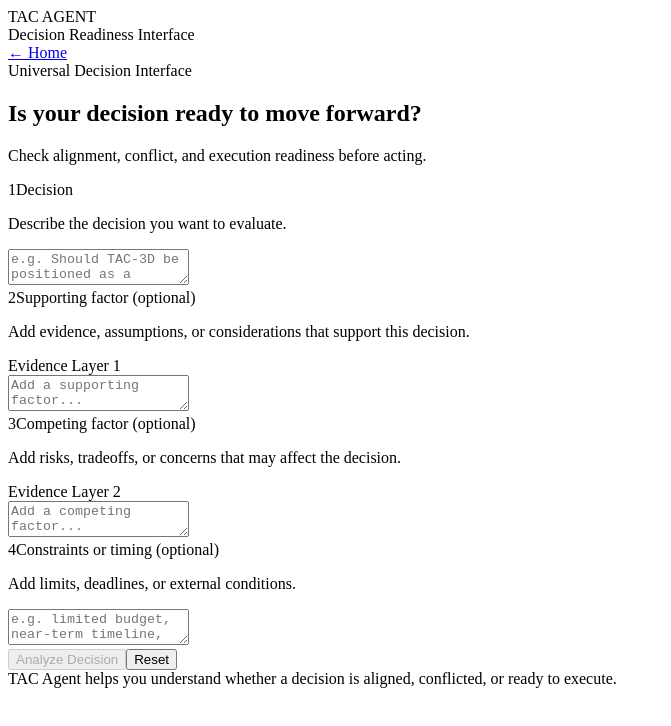
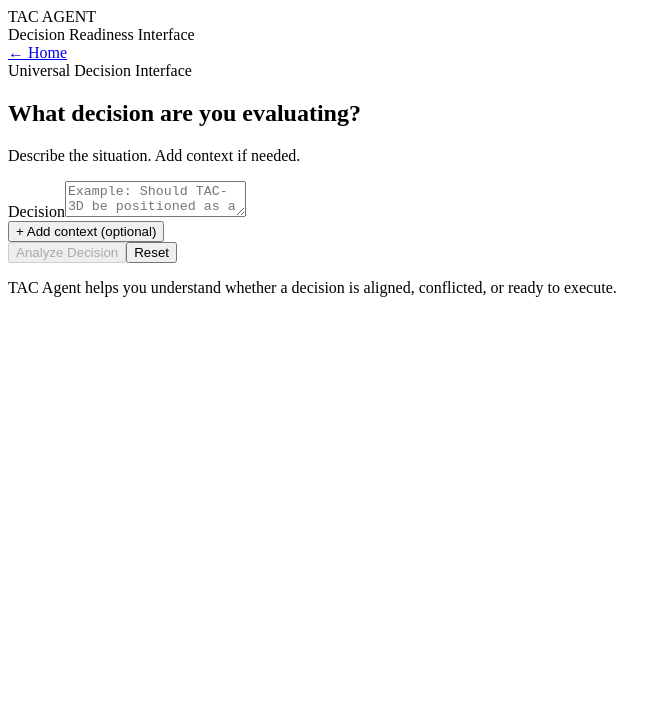
Before and after one commit to seanyangcosmos/tac-agent, a Next.js app: page /chat in a window 1280 px wide. Shown: the top 726 px of the page, without its empty margins (0-671 px from the left). Built offline with nearby package versions, Linux system fonts and the light colour scheme.

Commit message:
convert chat page to cleaner chat layout

```diff
--- a/app/chat/page.tsx
+++ b/app/chat/page.tsx
@@ -35,9 +35,10 @@ function topologyLabel(topology: string) {
 
 export default function ChatPage() {
   const [query, setQuery] = useState("")
-  const [context, setContext] = useState("")
-  const [layer1, setLayer1] = useState("")
-  const [layer2, setLayer2] = useState("")
+  const [supportingSignals, setSupportingSignals] = useState("")
+  const [risks, setRisks] = useState("")
+  const [constraints, setConstraints] = useState("")
+  const [showContext, setShowContext] = useState(false)
   const [result, setResult] = useState<AnalyzeResult | null>(null)
   const [isLoading, setIsLoading] = useState(false)
   const [activeStep, setActiveStep] = useState(0)
@@ -58,10 +59,14 @@ export default function ChatPage() {
 
     try {
       const combinedQuery = [
-        query.trim(),
-        context.trim() ? `Context: ${context.trim()}` : "",
-        layer1.trim() ? `Supporting factor: ${layer1.trim()}` : "",
-        layer2.trim() ? `Competing factor: ${layer2.trim()}` : "",
+        `Decision: ${query.trim()}`,
+        supportingSignals.trim()
+          ? `Supporting signals: ${supportingSignals.trim()}`
+          : "",
+        risks.trim() ? `Risks or tradeoffs: ${risks.trim()}` : "",
+        constraints.trim()
+          ? `Constraints or timing: ${constraints.trim()}`
+          : "",
       ]
         .filter(Boolean)
         .join("\n\n")
@@ -89,6 +94,8 @@ export default function ChatPage() {
         topology: "error",
         summary: "Unable to complete analysis.",
         structural_verdict: "Analysis unavailable",
+        key_conflicts: [],
+        key_conditions: [],
       })
     } finally {
       timers.forEach(clearTimeout)
@@ -101,9 +108,10 @@ export default function ChatPage() {
 
   const resetAll = () => {
     setQuery("")
-    setContext("")
-    setLayer1("")
-    setLayer2("")
+    setSupportingSignals("")
+    setRisks("")
+    setConstraints("")
+    setShowContext(false)
     setResult(null)
     setIsLoading(false)
     setActiveStep(0)
@@ -115,7 +123,7 @@ export default function ChatPage() {
   return (
     <main className="min-h-screen bg-white text-black">
       <div className="border-b px-6 py-4">
-        <div className="mx-auto flex max-w-5xl items-center justify-between">
+        <div className="mx-auto flex max-w-4xl items-center justify-between">
           <div className="flex items-center gap-3">
             <div className="font-mono text-xs tracking-[0.18em] text-blue-700">
               TAC AGENT
@@ -125,135 +133,113 @@ export default function ChatPage() {
               Decision Readiness Interface
             </div>
           </div>
+
           <Link href="/" className="text-sm text-gray-500 hover:text-black">
             ← Home
           </Link>
         </div>
       </div>
 
-      <div className="mx-auto max-w-5xl px-6 py-12">
-        <section className="py-6 text-center">
+      <div className="mx-auto max-w-4xl px-6 py-12">
+        <section className="mx-auto max-w-3xl text-center">
           <div className="mb-4 font-mono text-[10px] uppercase tracking-[0.22em] text-blue-700">
             Universal Decision Interface
           </div>
           <h1 className="text-4xl font-semibold tracking-tight md:text-5xl">
-            Is your decision ready to move forward?
+            What decision are you evaluating?
           </h1>
           <p className="mx-auto mt-5 max-w-2xl text-[15px] leading-7 text-gray-600">
-            Check alignment, conflict, and execution readiness before acting.
+            Describe the situation. Add context if needed.
           </p>
         </section>
 
-        <section className="mt-8 rounded-xl border bg-gray-50">
-          <div className="border-b px-7 py-6">
-            <div className="mb-2 flex items-center gap-2 text-xs font-semibold uppercase tracking-[0.12em] text-gray-500">
-              <span className="inline-flex h-5 w-5 items-center justify-center rounded-full border border-blue-600 bg-blue-50 font-mono text-[10px] text-blue-700">
-                1
-              </span>
+        <section className="mx-auto mt-10 max-w-3xl rounded-2xl border border-gray-200 bg-white p-6 shadow-sm">
+          <div>
+            <label className="mb-3 block text-sm font-semibold text-gray-900">
               Decision
-            </div>
-            <p className="mb-3 text-sm italic text-gray-500">
-              Describe the decision you want to evaluate.
-            </p>
+            </label>
             <textarea
               value={query}
               onChange={(e) => setQuery(e.target.value)}
-              placeholder="e.g. Should TAC-3D be positioned as a decision audit layer or reasoning engine?"
-              className="min-h-[110px] w-full rounded-lg border bg-white px-4 py-3 text-[15px] outline-none focus:border-blue-600"
+              placeholder="Example: Should TAC-3D be positioned as a decision audit layer or a reasoning engine?"
+              className="min-h-[140px] w-full rounded-xl border border-gray-300 bg-white px-5 py-4 text-[16px] outline-none focus:border-blue-600"
             />
           </div>
 
-          <div className="border-b px-7 py-6">
-            <div className="mb-2 flex items-center gap-2 text-xs font-semibold uppercase tracking-[0.12em] text-gray-500">
-              <span className="inline-flex h-5 w-5 items-center justify-center rounded-full border border-blue-600 bg-blue-50 font-mono text-[10px] text-blue-700">
-                2
-              </span>
-              Supporting factor <span className="normal-case tracking-normal font-normal">(optional)</span>
+          <div className="mt-4">
+            <button
+              onClick={() => setShowContext(!showContext)}
+              className="text-sm font-medium text-blue-600 hover:text-blue-700"
+            >
+              {showContext ? "− Hide context" : "+ Add context (optional)"}
+            </button>
           </div>
-            <p className="mb-3 text-sm italic text-gray-500">
-              Add evidence, assumptions, or considerations that support this decision.
-            </p>
 
-            <div className="rounded-lg border bg-white">
-              <div className="border-b px-4 py-2 font-mono text-[11px] uppercase tracking-[0.08em] text-gray-500">
-                Evidence Layer 1
+          {showContext && (
+            <div className="mt-5 space-y-5 rounded-xl border border-gray-200 bg-gray-50 p-5">
+              <div>
+                <label className="mb-2 block text-sm font-medium text-gray-800">
+                  What supports this decision?
+                </label>
+                <textarea
+                  value={supportingSignals}
+                  onChange={(e) => setSupportingSignals(e.target.value)}
+                  placeholder="Add evidence, assumptions, or factors in its favor..."
+                  className="min-h-[100px] w-full rounded-xl border border-gray-300 bg-white px-4 py-3 text-[15px] outline-none focus:border-blue-600"
+                />
               </div>
+
+              <div>
+                <label className="mb-2 block text-sm font-medium text-gray-800">
+                  What could work against it?
+                </label>
                 <textarea
-                value={layer1}
-                onChange={(e) => setLayer1(e.target.value)}
-                placeholder="Add a supporting factor..."
-                className="min-h-[90px] w-full resize-y rounded-b-lg border-0 bg-white px-4 py-3 text-sm outline-none"
+                  value={risks}
+                  onChange={(e) => setRisks(e.target.value)}
+                  placeholder="Add risks, tradeoffs, or concerns..."
+                  className="min-h-[100px] w-full rounded-xl border border-gray-300 bg-white px-4 py-3 text-[15px] outline-none focus:border-blue-600"
+                />
+              </div>
+
+              <div>
+                <label className="mb-2 block text-sm font-medium text-gray-800">
+                  Constraints or timing
+                </label>
+                <textarea
+                  value={constraints}
+                  onChange={(e) => setConstraints(e.target.value)}
+                  placeholder="Budget limits, deadlines, dependencies..."
+                  className="min-h-[100px] w-full rounded-xl border border-gray-300 bg-white px-4 py-3 text-[15px] outline-none focus:border-blue-600"
                 />
               </div>
             </div>
+          )}
 
-          <div className="border-b px-7 py-6">
-            <div className="mb-2 flex items-center gap-2 text-xs font-semibold uppercase tracking-[0.12em] text-gray-500">
-              <span className="inline-flex h-5 w-5 items-center justify-center rounded-full border border-blue-600 bg-blue-50 font-mono text-[10px] text-blue-700">
-                3
-              </span>
-              Competing factor <span className="normal-case tracking-normal font-normal">(optional)</span>
-            </div>
-            <p className="mb-3 text-sm italic text-gray-500">
-              Add risks, tradeoffs, or concerns that may affect the decision.
-            </p>
-
-            <div className="rounded-lg border bg-white">
-              <div className="border-b px-4 py-2 font-mono text-[11px] uppercase tracking-[0.08em] text-gray-500">
-                Evidence Layer 2
-              </div>
-              <textarea
-                value={layer2}
-                onChange={(e) => setLayer2(e.target.value)}
-                placeholder="Add a competing factor..."
-                className="min-h-[90px] w-full resize-y rounded-b-lg border-0 bg-white px-4 py-3 text-sm outline-none"
-              />
-            </div>
-          </div>
-
-          <div className="px-7 py-6">
-            <div className="mb-2 flex items-center gap-2 text-xs font-semibold uppercase tracking-[0.12em] text-gray-500">
-              <span className="inline-flex h-5 w-5 items-center justify-center rounded-full border border-blue-600 bg-blue-50 font-mono text-[10px] text-blue-700">
-                4
-              </span>
-              Constraints or timing <span className="normal-case tracking-normal font-normal">(optional)</span>
-            </div>
-            <p className="mb-3 text-sm italic text-gray-500">
-              Add limits, deadlines, or external conditions.
-            </p>
-            <textarea
-              value={context}
-              onChange={(e) => setContext(e.target.value)}
-              placeholder="e.g. limited budget, near-term timeline, external dependencies"
-              className="min-h-[90px] w-full rounded-lg border bg-white px-4 py-3 text-sm outline-none focus:border-blue-600"
-            />
-          </div>
-        </section>
-
-        <div className="mt-6 flex flex-wrap items-center gap-4">
+          <div className="mt-6 flex flex-wrap items-center gap-3">
             <button
               onClick={runAnalysis}
               disabled={isLoading || !query.trim()}
-            className="rounded-lg bg-blue-700 px-6 py-3 text-sm font-semibold text-white transition hover:opacity-90 disabled:cursor-not-allowed disabled:opacity-50"
+              className="rounded-xl bg-blue-700 px-8 py-3 text-base font-semibold text-white shadow-sm transition hover:bg-blue-800 disabled:cursor-not-allowed disabled:opacity-40"
             >
               {isLoading ? "Analyzing..." : "Analyze Decision"}
             </button>
 
             <button
               onClick={resetAll}
-            className="rounded-lg border px-6 py-3 text-sm text-gray-600 transition hover:border-gray-400 hover:text-black"
+              className="rounded-xl border border-gray-300 px-6 py-3 text-sm font-medium text-gray-600 transition hover:border-gray-400 hover:text-black"
             >
               Reset
             </button>
+          </div>
 
-          <div className="text-sm leading-6 text-gray-500">
+          <p className="mt-4 text-sm leading-6 text-gray-500">
             TAC Agent helps you understand whether a decision is aligned,
             conflicted, or ready to execute.
-          </div>
-        </div>
+          </p>
+        </section>
 
         {isLoading && (
-          <section className="mt-8 rounded-xl border bg-gray-50 px-8 py-10 text-center">
+          <section className="mx-auto mt-8 max-w-3xl rounded-2xl border border-gray-200 bg-gray-50 px-8 py-10 text-center">
             <div className="mx-auto h-10 w-10 animate-spin rounded-full border-2 border-gray-300 border-t-blue-700" />
             <div className="mt-5 font-mono text-xs tracking-[0.1em] text-gray-500">
               ANALYZING DECISION
@@ -280,21 +266,19 @@ export default function ChatPage() {
         )}
 
         {result && !isLoading && (
-          <section className="mt-8">
-            <div className="mb-6 rounded-xl border border-blue-600 bg-blue-50 px-6 py-5 text-blue-700">
-              <div className="mb-2 font-mono text-xs uppercase tracking-[0.14em]">
-                Decision Readiness
-              </div>
+          <section className="mx-auto mt-8 max-w-3xl space-y-4">
+            <div className="rounded-2xl border border-blue-600 bg-blue-50 px-6 py-5 text-blue-700">
+              <div className="mb-2 text-sm font-semibold">Decision Readiness</div>
               <div className="text-2xl font-semibold">
                 {topologyLabel(result.topology)}
               </div>
-              <div className="mt-2 text-sm leading-6 text-blue-700">
+              <div className="mt-2 text-sm leading-6">
                 {result.structural_verdict || result.summary}
               </div>
             </div>
 
-            <div className="mb-6 rounded-xl border bg-gray-50 px-7 py-6">
-              <div className="mb-5 text-xs font-semibold uppercase tracking-[0.12em] text-gray-500">
+            <div className="rounded-2xl border border-gray-200 bg-white px-6 py-6 shadow-sm">
+              <div className="mb-5 text-sm font-semibold text-gray-900">
                 Core Signals
               </div>
 
@@ -361,18 +345,17 @@ export default function ChatPage() {
               </div>
             </div>
 
-            <div className="space-y-4">
-              <div className="rounded-xl border bg-gray-50">
-                <div className="border-b px-6 py-4 text-xs font-semibold uppercase tracking-[0.12em] text-gray-500">
+            <div className="rounded-2xl border border-gray-200 bg-white shadow-sm">
+              <div className="border-b px-6 py-4 text-sm font-semibold text-gray-900">
                 Decision Pattern
               </div>
               <div className="px-6 py-5 text-sm leading-7 text-gray-700">
-                  {topologyLabel(result.topology)}
+                {result.topology}
               </div>
             </div>
 
-              <div className="rounded-xl border bg-gray-50">
-                <div className="border-b px-6 py-4 text-xs font-semibold uppercase tracking-[0.12em] text-gray-500">
+            <div className="rounded-2xl border border-gray-200 bg-white shadow-sm">
+              <div className="border-b px-6 py-4 text-sm font-semibold text-gray-900">
                 What this means
               </div>
               <div className="px-6 py-5 text-sm leading-7 text-gray-700">
@@ -381,8 +364,8 @@ export default function ChatPage() {
             </div>
 
             {result.key_conflicts && result.key_conflicts.length > 0 && (
-                <div className="rounded-xl border bg-gray-50">
-                  <div className="border-b px-6 py-4 text-xs font-semibold uppercase tracking-[0.12em] text-gray-500">
+              <div className="rounded-2xl border border-gray-200 bg-white shadow-sm">
+                <div className="border-b px-6 py-4 text-sm font-semibold text-gray-900">
                   Key conflicts
                 </div>
                 <div className="px-6 py-5">
@@ -396,9 +379,9 @@ export default function ChatPage() {
             )}
 
             {result.key_conditions && result.key_conditions.length > 0 && (
-                <div className="rounded-xl border bg-gray-50">
-                  <div className="border-b px-6 py-4 text-xs font-semibold uppercase tracking-[0.12em] text-gray-500">
-                    Conditions to watch
+              <div className="rounded-2xl border border-gray-200 bg-white shadow-sm">
+                <div className="border-b px-6 py-4 text-sm font-semibold text-gray-900">
+                  What needs attention
                 </div>
                 <div className="px-6 py-5">
                   <ul className="list-disc space-y-2 pl-5 text-sm leading-7 text-gray-700">
@@ -409,7 +392,6 @@ export default function ChatPage() {
                 </div>
               </div>
             )}
-            </div>
           </section>
         )}
       </div>
```
Lines whose indentation alone changed are shown as unchanged.
